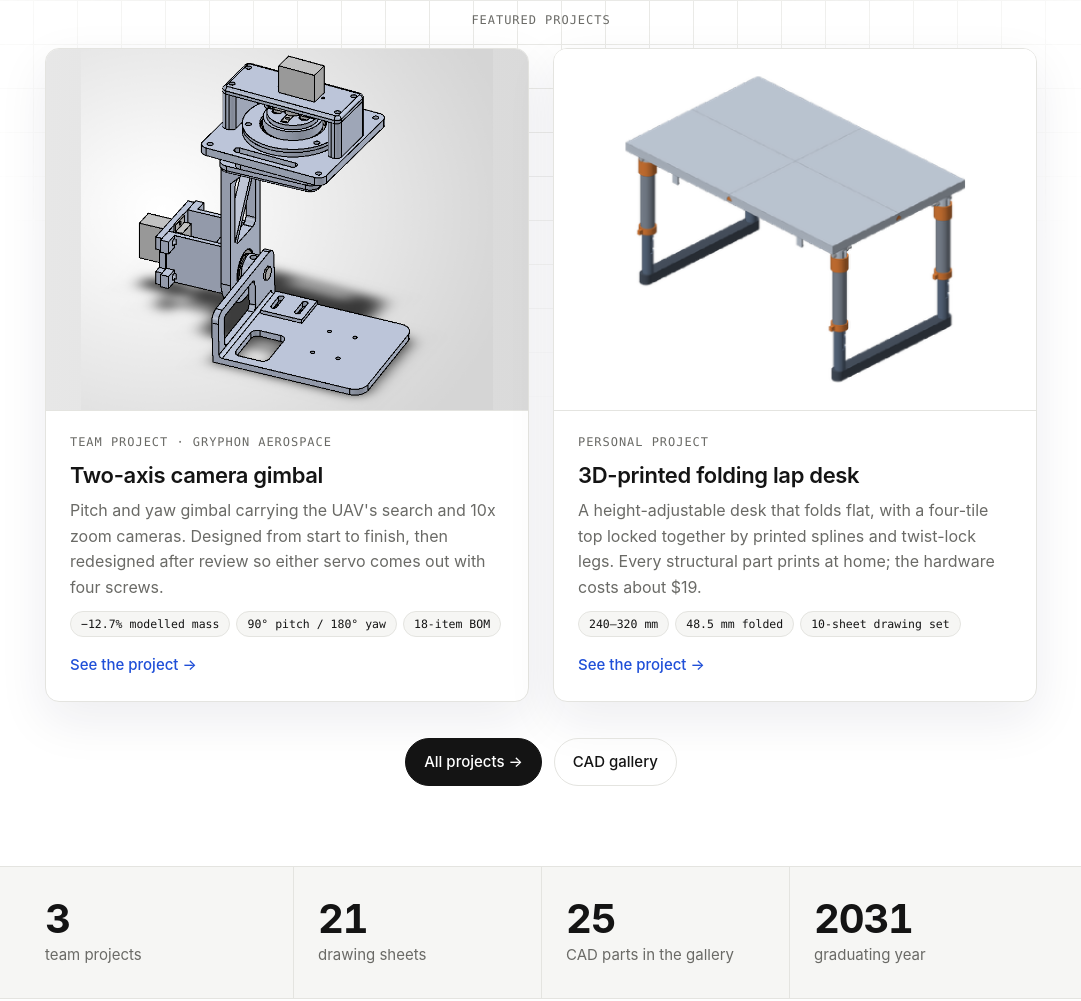
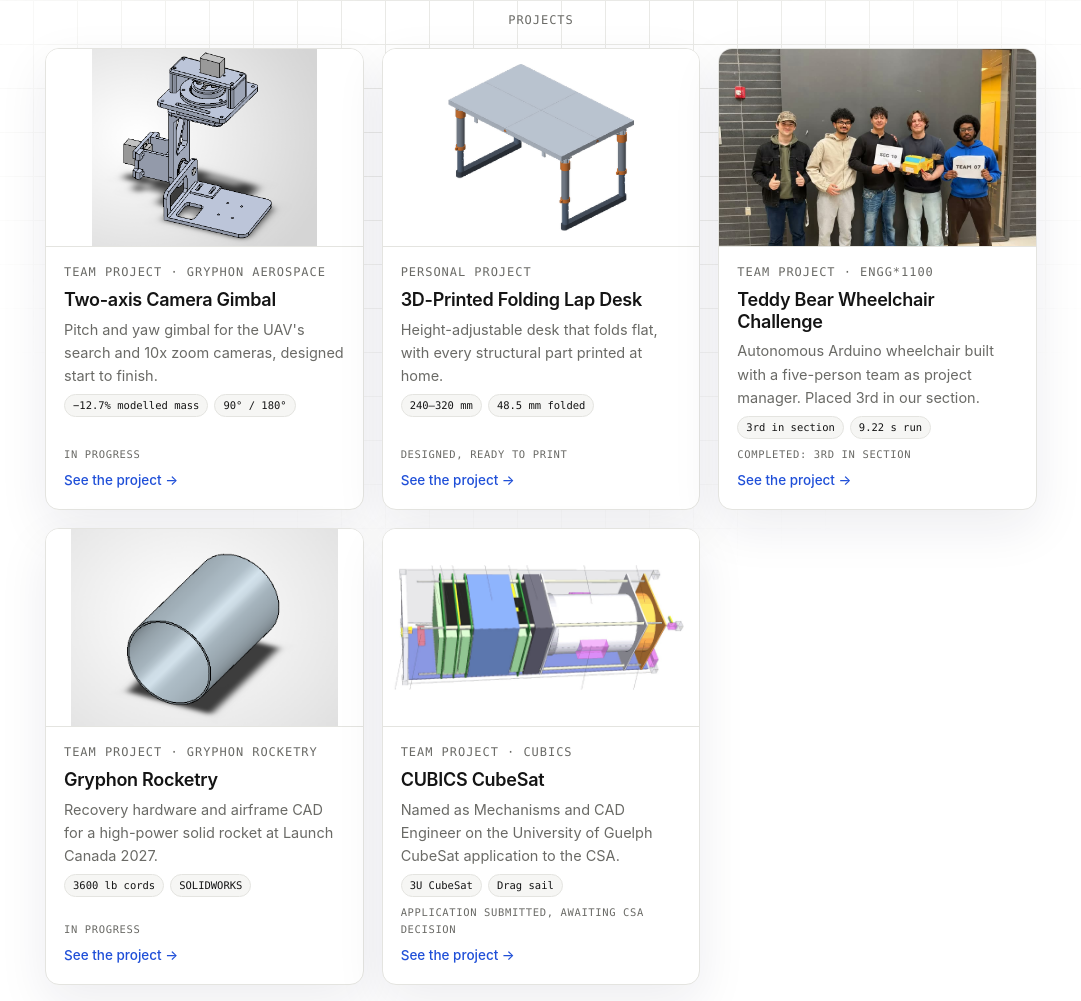
Before and after one commit to hossamysalami/hossamysalami.github.io, a plain HTML site: page index.html in a window 1280 px wide. Shown: the part 417-1418 px from the top of the page, without its empty margins (99-1180 px from the left). Drawn offline with Linux system fonts and the light colour scheme.

Commit message:
Add files via upload

```diff
--- a/data.js
+++ b/data.js
@@ -11,9 +11,13 @@
       "projectOnly: true" keeps it off the CAD gallery, "galleryOnly: true" off the project page.
 ------------------------------------------------------------------ */
 
+// The order project cards appear in on the home page.
+const HOME_ORDER = ["aerospace", "lapdesk", "tbwc", "rocketry", "cubics"];
+
 const TEAM = [
   {
     id: "tbwc",
+    club: "ENGG*1100",
     name: "Teddy Bear Wheelchair Challenge",
     short: "TBWC",
     org: "ENGG*1100 Engineering and Design I, University of Guelph",
@@ -24,6 +28,8 @@ const TEAM = [
       "Section 19, Team 07: an autonomous, Arduino-controlled wheelchair styled as the \"Teddy's Honey\" pickup truck. It carried a teddy bear through a timed ramp course, launched a yogurt cup into a bin, and placed 3rd in our section.",
     // Card picture on the Team Projects page.
     image: "images/tbwc/team.jpg",
+    blurb: "Autonomous Arduino wheelchair built with a five-person team as project manager. Placed 3rd in our section.",
+    chips: ["3rd in section", "9.22 s run"],
     // Shown first, beside the title on the project page.
     lead: { image: "images/tbwc/team.jpg", caption: "Section 19, Team 07 with the finished TBWC" },
     video: "images/tbwc/truck-360.mp4",
@@ -111,7 +117,10 @@ const TEAM = [
   },
   {
     id: "aerospace",
+    club: "Gryphon Aerospace",
     image: "images/cad/gimbal-assembly.png",
+    blurb: "Pitch and yaw gimbal for the UAV's search and 10x zoom cameras, designed start to finish.",
+    chips: ["−12.7% modelled mass", "90° / 180°"],
     name: "Two-axis Camera Gimbal",
     short: "UAV camera and gimbal system",
     org: "Gryphon Aerospace Club, Flight Systems Team, University of Guelph",
@@ -170,7 +179,10 @@ const TEAM = [
   },
   {
     id: "rocketry",
+    club: "Gryphon Rocketry",
     image: "images/cad/airframe-coupler.png",
+    blurb: "Recovery hardware and airframe CAD for a high-power solid rocket at Launch Canada 2027.",
+    chips: ["3600 lb cords", "SOLIDWORKS"],
     name: "Gryphon Rocketry",
     short: "University of Guelph Rocketry Club",
     org: "Solid and liquid rocket teams, University of Guelph",
@@ -217,6 +229,13 @@ const TEAM = [
   },
   {
     id: "cubics",
+    club: "CUBICS",
+    image: "images/cubics/fit-model.png",
+    gallery: [
+      { image: "images/cubics/fit-model.png", caption: "The team's rough 3U fit model, not a final design" }
+    ],
+    blurb: "Named as Mechanisms and CAD Engineer on the University of Guelph CubeSat application to the CSA.",
+    chips: ["3U CubeSat", "Drag sail"],
     name: "CUBICS CubeSat",
     short: "University of Guelph CubeSat team",
     org: "Mechanical and Thermal sub-team, University of Guelph",
@@ -258,6 +277,8 @@ const TEAM = [
 const PERSONAL = [
   {
     id: "lapdesk",
+    blurb: "Height-adjustable desk that folds flat, with every structural part printed at home.",
+    chips: ["240–320 mm", "48.5 mm folded"],
     name: "3D-Printed Folding Lap Desk",
     status: "Designed, ready to print",
     when: "Fall 2026",
--- a/index.html
+++ b/index.html
@@ -5,7 +5,7 @@
 <meta name="viewport" content="width=device-width, initial-scale=1">
 <title>Engineering Portfolio | Hossam Ismail</title>
 <meta name="description" content="Engineering portfolio of Hossam Ismail, Mechanical Engineering Co-op student at the University of Guelph.">
-<link rel="stylesheet" href="styles.css?v=22">
+<link rel="stylesheet" href="styles.css?v=25">
 <link rel="icon" href="favicon.svg" type="image/svg+xml">
 <meta property="og:type" content="website">
 <meta property="og:url" content="https://hossamysalami.github.io/">
@@ -43,29 +43,9 @@
   </div>
 
   <div class="wrap featured">
-    <p class="label featured-label">Featured projects</p>
-    <div class="featured-grid">
-      <a class="feature" href="camera-gimbal.html">
-        <span class="frame feature-media" style="background:linear-gradient(90deg,#e7e7e7,#dadada)"><img src="images/cad/gimbal-assembly.png" alt="SOLIDWORKS render of the two-axis camera gimbal"></span>
-        <span class="feature-body">
-          <span class="label">Team project &middot; Gryphon Aerospace</span>
-          <strong class="feature-title">Two-axis camera gimbal</strong>
-          <span class="feature-text">Pitch and yaw gimbal carrying the UAV's search and 10x zoom cameras. Designed from start to finish, then redesigned after review so either servo comes out with four screws.</span>
-          <span class="chips"><span>&minus;12.7% modelled mass</span><span>90&deg; pitch / 180&deg; yaw</span><span>18-item BOM</span></span>
-          <span class="arrow">See the project &rarr;</span>
-        </span>
-      </a>
-      <a class="feature" href="lap-desk.html">
-        <span class="frame feature-media" style="background:#fff"><img src="images/lapdesk/parts/assembly-iso.png" alt="Render of the 3D-printed folding lap desk"></span>
-        <span class="feature-body">
-          <span class="label">Personal project</span>
-          <strong class="feature-title">3D-printed folding lap desk</strong>
-          <span class="feature-text">A height-adjustable desk that folds flat, with a four-tile top locked together by printed splines and twist-lock legs. Every structural part prints at home; the hardware costs about $19.</span>
-          <span class="chips"><span>240&ndash;320 mm</span><span>48.5 mm folded</span><span>10-sheet drawing set</span></span>
-          <span class="arrow">See the project &rarr;</span>
-        </span>
-      </a>
-    </div>
+    <p class="label featured-label">Projects</p>
+    <!-- Filled in from data.js (HOME_ORDER) by script.js -->
+    <div class="home-projects" id="home-projects"></div>
     <div class="actions centered">
       <a class="btn" href="projects.html">All projects &rarr;</a>
       <a class="btn ghost" href="cad.html">CAD gallery</a>
@@ -153,8 +133,8 @@
     <span><a href="mailto:ismailhossam08@gmail.com">Email</a><a href="https://www.linkedin.com/in/hossamismail123" target="_blank" rel="noopener">LinkedIn</a></span>
   </div>
 </footer>
-<script src="data.js?v=22"></script>
-<script src="script.js?v=22"></script>
+<script src="data.js?v=25"></script>
+<script src="script.js?v=25"></script>
 
 </body>
 </html>
--- a/script.js
+++ b/script.js
@@ -328,6 +328,34 @@ function wireCards(grid) {
   grid.addEventListener("keydown", (e) => { if (e.key === "Enter" || e.key === " ") { e.preventDefault(); open(e); } });
 }
 
+/* ---------- Home page: one card per project ---------- */
+
+const homeGrid = document.getElementById("home-projects");
+if (homeGrid) {
+  const order = (typeof HOME_ORDER !== "undefined" ? HOME_ORDER : PROJECTS.map((p) => p.id))
+    .map(findProject).filter(Boolean);
+  const imageOf = (p) => p.image || (PERSONAL.find((x) => x.id === p.id) || {}).image;
+  homeGrid.innerHTML = order.map((p) => {
+    const img = imageOf(p);
+    const kind = p.kind === "team" ? `Team project &middot; ${esc(p.club || p.org.split(",")[0])}` : "Personal project";
+    const fit = img && /\.png$/i.test(img) ? " fit" : ""; // renders fit inside, photos fill the frame
+    return `
+      <a class="feature small" href="${projectUrl(p.id)}">
+        <span class="frame feature-media${img ? fit : " no-image"}">${img
+          ? `<img src="${esc(img)}" alt="${esc(p.name)}" loading="lazy">`
+          : `<span class="placeholder">${esc(p.name)}</span>`}</span>
+        <span class="feature-body">
+          <span class="label">${kind}</span>
+          <strong class="feature-title">${esc(p.name)}</strong>
+          <span class="feature-text">${esc(p.blurb || p.summary)}</span>
+          ${p.chips ? `<span class="chips">${p.chips.map((c) => `<span>${esc(c)}</span>`).join("")}</span>` : ""}
+          <span class="card-status">${esc(p.status)}</span>
+          <span class="arrow">See the project &rarr;</span>
+        </span>
+      </a>`;
+  }).join("");
+}
+
 /* ---------- Team projects page ---------- */
 
 const teamGrid = document.getElementById("team-grid");
--- a/styles.css
+++ b/styles.css
@@ -613,6 +613,29 @@ html { scroll-padding-top: 80px; }
 
 .actions.centered { justify-content: center; margin-top: 36px; }
 
+/* Home page: a smaller card for every project */
+.home-projects {
+  display: grid;
+  grid-template-columns: repeat(3, minmax(0, 1fr));
+  gap: 18px;
+  text-align: left;
+}
+.feature.small .feature-media { aspect-ratio: 16 / 10; background: #f1f2f4; }
+.feature.small .feature-media img { object-fit: cover; }
+.feature.small .feature-media.fit { background: #fff; }
+.feature.small .feature-media.fit img { object-fit: contain; }
+.feature.small .card-status { margin-top: auto; font-family: var(--mono); font-size: 10.5px; letter-spacing: 0.06em; text-transform: uppercase; color: var(--muted); }
+.feature.small .arrow { margin-top: 0; padding-top: 0; }
+.feature.small .feature-body { padding: 16px 18px 18px; gap: 7px; }
+.feature.small .feature-title { font-size: 18px; }
+.feature.small .feature-text { font-size: 14.5px; }
+.feature.small .chips span { font-size: 10.5px; padding: 2px 8px; }
+.feature.small .arrow { font-size: 13.5px; }
+.feature-media.no-image { display: grid; place-items: center; background: linear-gradient(135deg, #eef1f8, #dfe5f3); }
+.feature-media .placeholder { font-weight: 650; font-size: 18px; color: var(--accent); letter-spacing: -0.01em; padding: 0 16px; text-align: center; }
+@media (max-width: 960px) { .home-projects { grid-template-columns: repeat(2, minmax(0, 1fr)); } }
+@media (max-width: 600px) { .home-projects { grid-template-columns: 1fr; } }
+
 @media (max-width: 760px) {
   .featured-grid { grid-template-columns: 1fr; }
   .featured { margin-top: 40px; }
```
Also changed, not shown: cad.html (+3 -3 lines), camera-gimbal.html (+3 -3 lines), cubesat.html (+4 -4 lines), lap-desk.html (+3 -3 lines), personal.html (+3 -3 lines), project.html (+3 -3 lines), projects.html (+1 -1 lines), rocketry.html (+3 -3 lines), team.html (+3 -3 lines), wheelchair-challenge.html (+3 -3 lines), images/cubics/fit-model.png (added).
